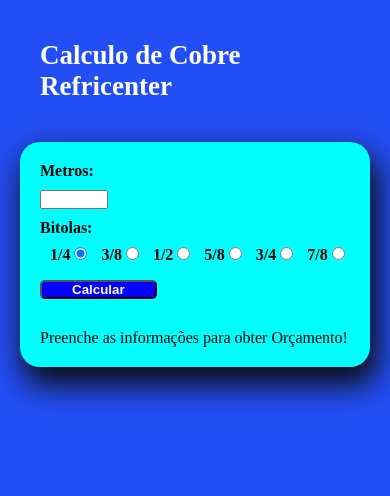
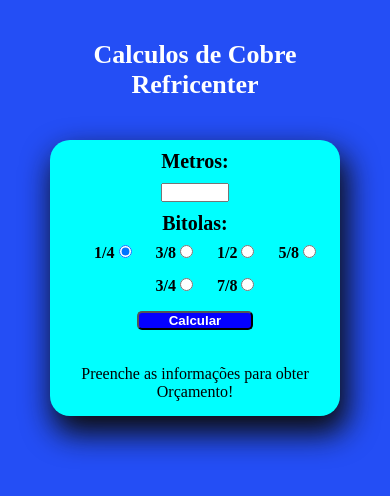
Before and after one commit to fcesar-xicco/calculodecobre, a plain HTML site: page index.html in a window 390 px wide. Drawn offline with Linux system fonts and the light colour scheme.

Commit message:
Melhorias no layout mobile e adicionar valor promocional acima de 4 kgs

```diff
--- a/index.html
+++ b/index.html
@@ -10,10 +10,10 @@
     <link rel="stylesheet" href="src/responsivel.css">
 </head>
 <body>
-    <h1>Calculo de Cobre Refricenter</h1>
+    <h1>Calculos de Cobre Refricenter</h1>
     <section id="area">
       <strong><p id="titulo-metros">Metros:</p></strong> <input type="number" name="qtdmetro" id="qtdmetro" min="1" max="1000">
-      <br>
+
       <div >
         <p id="titulo-bitolas"><strong>Bitolas:</strong></p>
         <label for="cobre">1/4 </label>
--- a/javascript.js
+++ b/javascript.js
@@ -3,11 +3,14 @@
     var qtdmetros = window.document.getElementById("qtdmetro")
     var resp = window.document.getElementById("resp")
     //resp.innerText ='Oi'
-    var valorkg = 84.90
-    var valordescont = 79.90
+
+    var valorkg = 89.90
+    var valordescont = 84.90
+    var valorkgp = 84.90
+    var valordescontp = 79.90
 
    if(qtdmetros.value.length == 0){
-     window.alert("[ERROR] digite as informações novamente")
+     window.alert("[ERROR] digite todas as informações corretamente")
    }
    else {
      var respbit = window.document.getElementsByClassName("cbit")
@@ -27,20 +30,34 @@
         var bitselect = '3/4'
         var pesoselec = 0.410
      }
+
+
+   if(Number(qtdmetros.value) * pesoselec < 3.7){
+      var valorkg = 89.90
+      var valordescont = 84.90
+
+   }else{
+      var valorkg = 84.90
+      var valordescont = 79.90
+   }
+
       var qtdmetros = window.document.getElementById("qtdmetro")
       var total = Number(qtdmetros.value) * pesoselec
       resp.innerText =
         `${Number(qtdmetros.value)} metros de cano de cobre ${bitselect}.
+        Peso Total: ${total.toFixed(2)}kg
 
-        Peso Total: ${total.toFixed(2)}kg
         Valor a prazo: R$ ${(total*valorkg).toFixed(2)}
-        Valor a vista: R$ ${(total*valordescont).toFixed(2)}`
+        Valor a vista: R$ ${(total*valordescont).toFixed(2)}
+
+        *Valor do metro sai por: ${(pesoselec * valorkg).toFixed(2)}`
+
         resp.style.background = "white"
         resp.style.borderRadius = "10px"
         resp.style.border = "solid black 2px"
         resp.style.padding = "15px 10px"
         resp.style.fontWeight = "700"
         resp.style.textAlign = 'center'
-     }
 
+      }
   }
--- a/src/style.css
+++ b/src/style.css
@@ -22,7 +22,7 @@
     margin: 10px 0;
   }
   #bitolas{
-    margin: 10px 0;
+    margin: 20px 0;
   }
   label{
     margin-left: 10px;
@@ -43,7 +43,7 @@
   .respostas{
     margin-top: 20px;
   }
-  @media (max-width:375px) {
+  @media (max-width:475px) {
     *{
       margin: 0;
       padding: 0;
@@ -53,13 +53,21 @@
       margin: 0;
       padding: 0;
     }
+    #bitolas{
+      margin: 50px;
+    }
+    label{
+      margin-left: 20px;
+      margin-top: 20px;
+    }
     #area{
-      width: 250px;
+      width: 290px;
       display: flex;
       flex-direction: column;
       align-items: center;
       justify-content: center;
       text-align: center;
+      padding: 10px;
 
     }
     h1{
```
